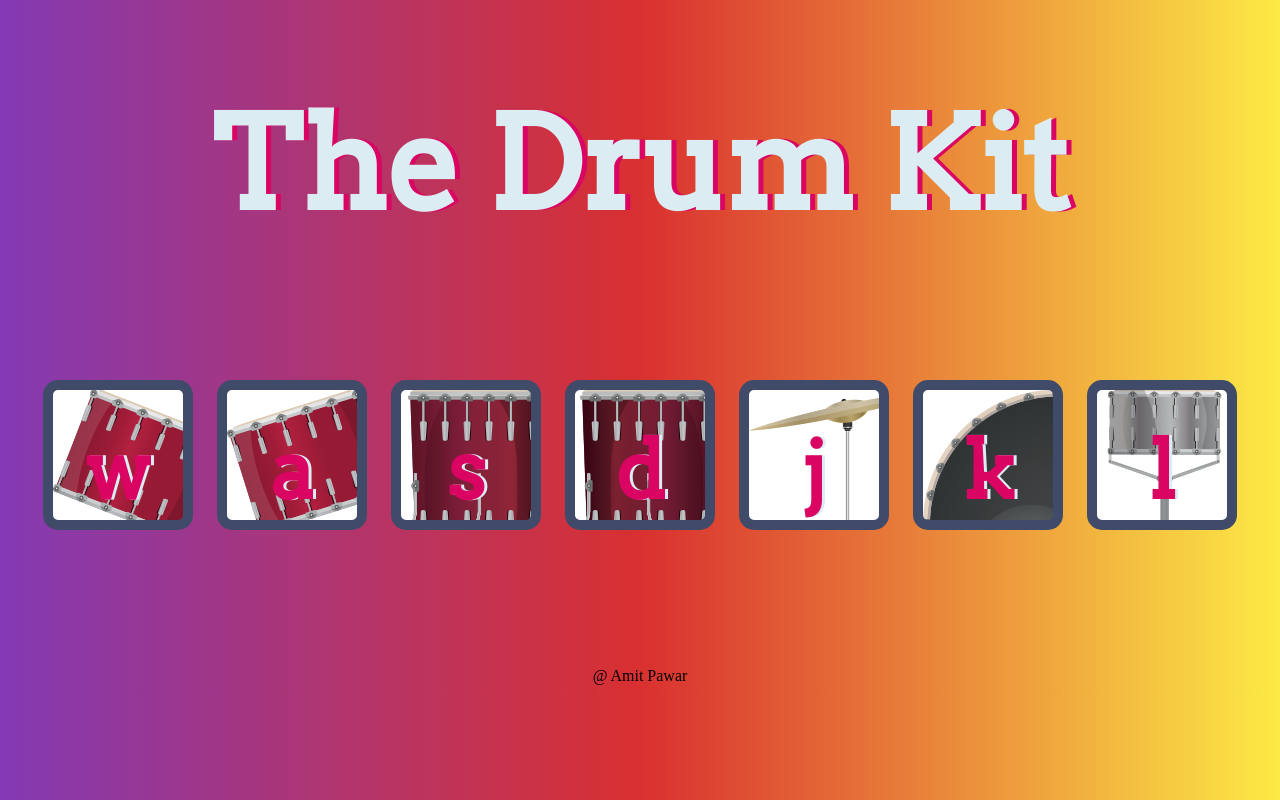
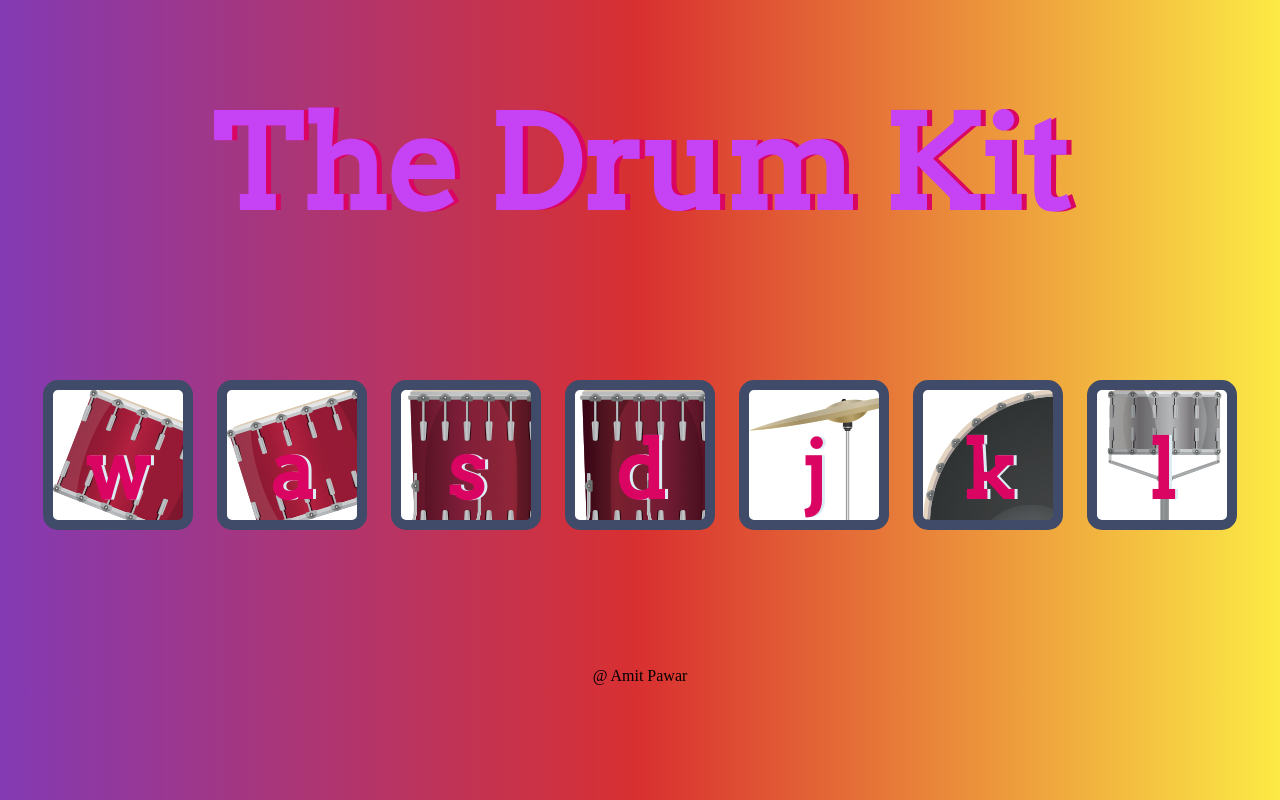
Before and after one commit to ankitpatel1806/DrumKit-forked, a plain HTML site: page index.html in a window 1280 px wide. Drawn offline with Linux system fonts and the light colour scheme.

Commit message:
Update styles.css

```diff
--- a/styles.css
+++ b/styles.css
@@ -6,7 +6,7 @@ body {
 
 h1 {
   font-size: 8rem;
-  color: #DBEDF3;
+  color: #c542f5;
   font-family: "Arvo", cursive;
   text-shadow: 5px 0 #DA0463;
 }
```
